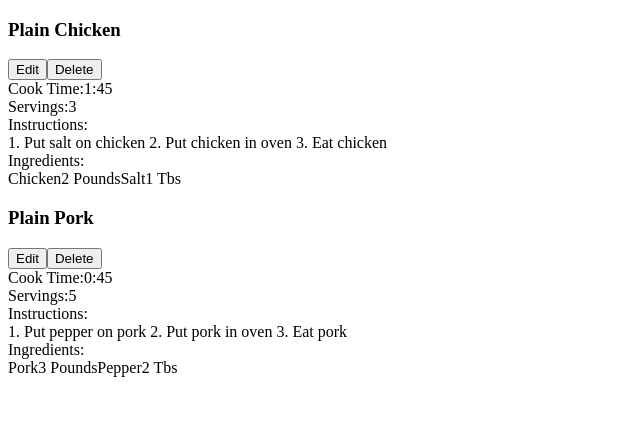
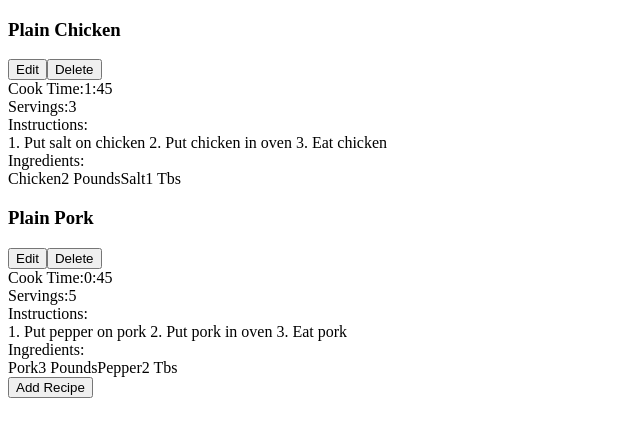
Before and after one commit to SamsonChoo/Cooking-With-React, a React (Create React App) app: page / in a window 1280 px wide. Shown: the top 436 px of the page, without its empty margins (0-640 px from the left). Built offline with nearby package versions, Linux system fonts and the light colour scheme.

Commit message:
Add  button for new recipe

```diff
--- a/src/RecipeList.tsx
+++ b/src/RecipeList.tsx
@@ -8,6 +8,7 @@ interface Props {
 export default function RecipeList(props: Props) {
   const { recipes } = props;
   return (
+    <>
       <div>
         {recipes.map((recipe) => (
           <Recipe
@@ -20,5 +21,7 @@ export default function RecipeList(props: Props) {
           />
         ))}
       </div>
+      <button type="button">Add Recipe</button>
+    </>
   );
 }
```
Lines whose indentation alone changed are shown as unchanged.
